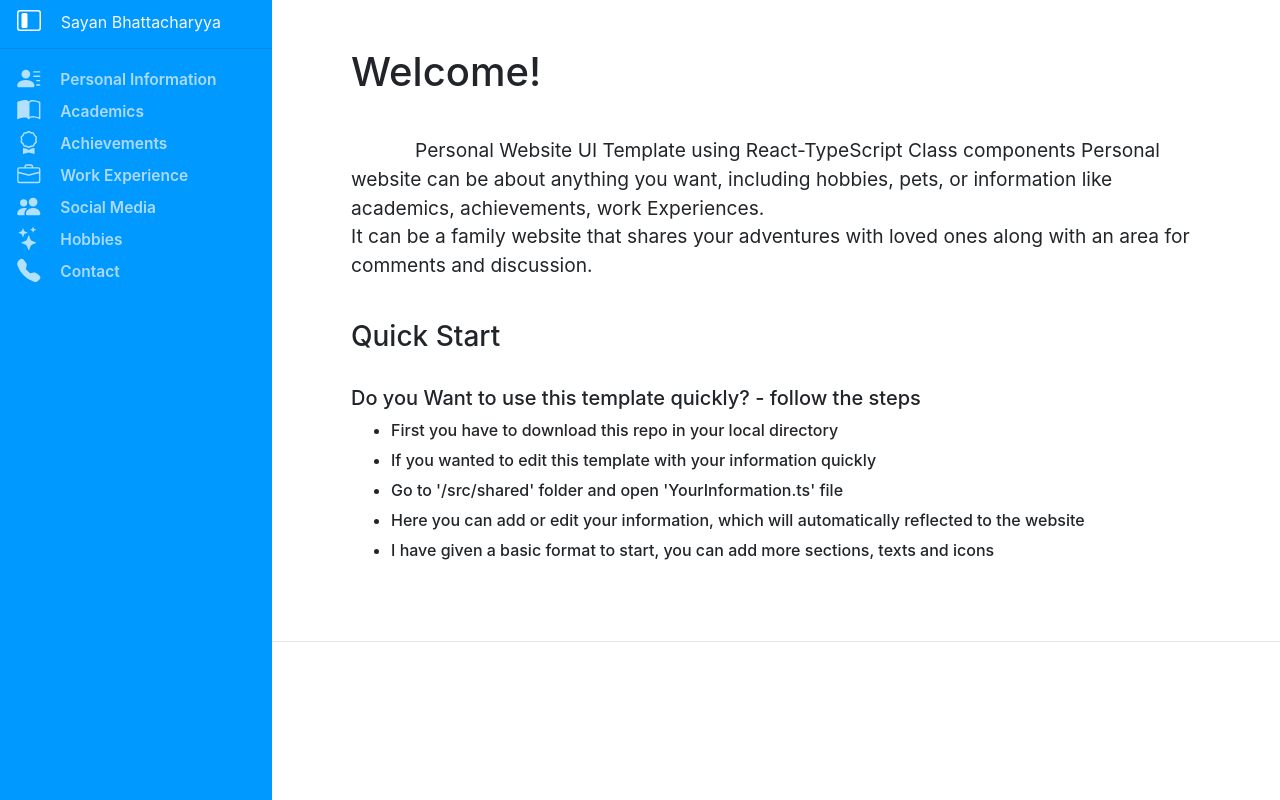
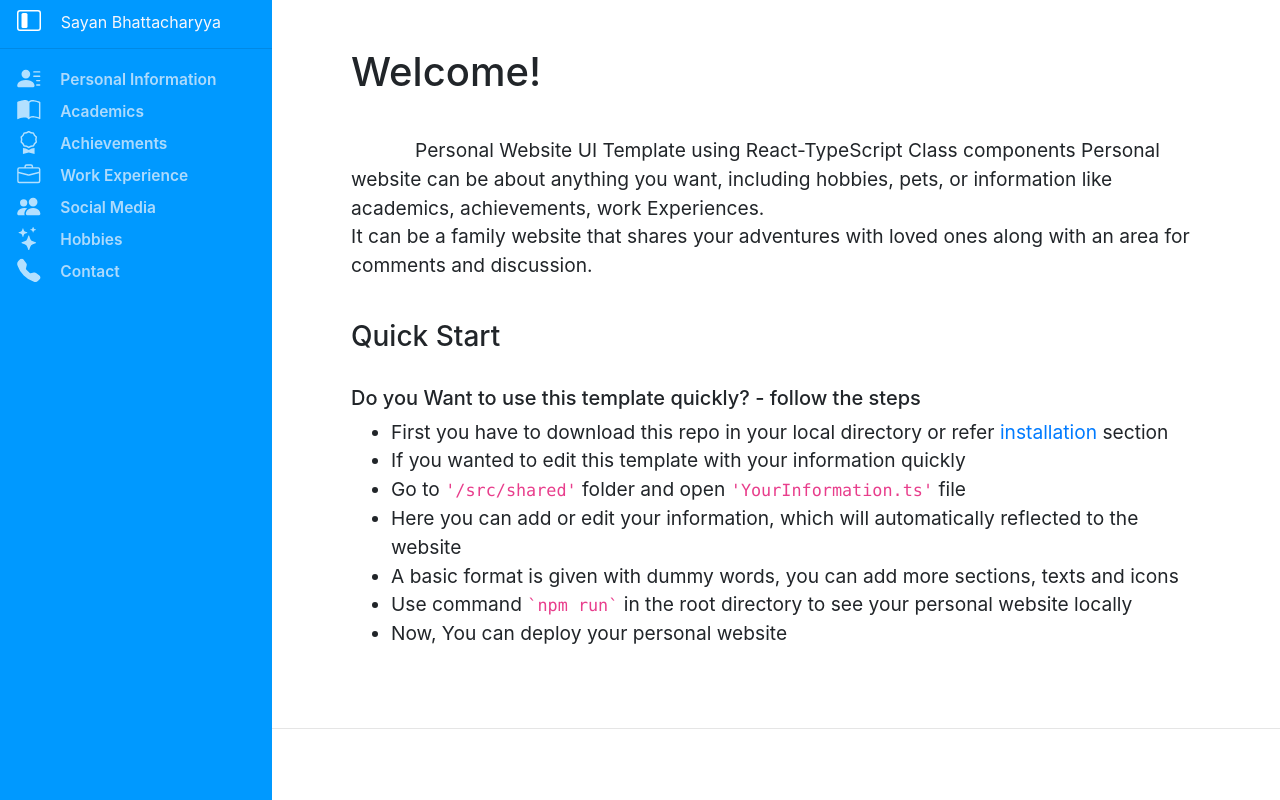
Before and after one commit to Sayan3990/Personal-Website-Template, a React (Create React App) app: page / in a window 1280 px wide. Built offline with nearby package versions, Linux system fonts and the light colour scheme.

Commit message:
Indivisual Pages Quick Start added

```diff
--- a/src/App.css
+++ b/src/App.css
@@ -201,7 +201,7 @@ body {
     text-align: left;
 }
 
-p, th, td, a, h6, h5 {
+p, th, td, a, h5, li {
     font-size: 1.2rem;
 }
 
--- a/src/Components/Userinterface/Landing.tsx
+++ b/src/Components/Userinterface/Landing.tsx
@@ -21,29 +21,25 @@ export default class LandingPage extends Component {
                     <h5>Do you Want to use this template quickly? - follow the steps</h5>
                     <ul>
                         <li>
-                            <h6>
-                                First you have to download this repo in your local directory
-                            </h6>
+                            First you have to download this repo in your local directory or refer <a href="https://github.com/Sayan3990/Personal-Website-Template#readme" target="_blank"> installation</a> section
                         </li>
                         <li>
-                            <h6>
-                                If you wanted to edit this template with your information quickly
-                            </h6>
+                            If you wanted to edit this template with your information quickly
                         </li>
                         <li>
-                            <h6>
-                                Go to '/src/shared' folder and open 'YourInformation.ts' file
-                            </h6>
+                            Go to <code>'/src/shared'</code> folder and open <code>'YourInformation.ts'</code> file
                         </li>
                         <li>
-                            <h6>
-                                Here you can add or edit your information, which will automatically reflected to the website
-                            </h6>
+                            Here you can add or edit your information, which will automatically reflected to the website
                         </li>
                         <li>
-                            <h6>
-                                I have given a basic format to start, you can add more sections, texts and icons
-                            </h6>
+                            A basic format is given with dummy words, you can add more sections, texts and icons
+                        </li>
+                        <li>
+                            Use command <code>`npm run`</code> in the root directory to see your personal website locally
+                        </li>
+                        <li>
+                             Now, You can deploy your personal website
                         </li>
                     </ul>
                 </Container>
```
Also changed, not shown: 1 other file (tests, documents, lock files or other folders).
